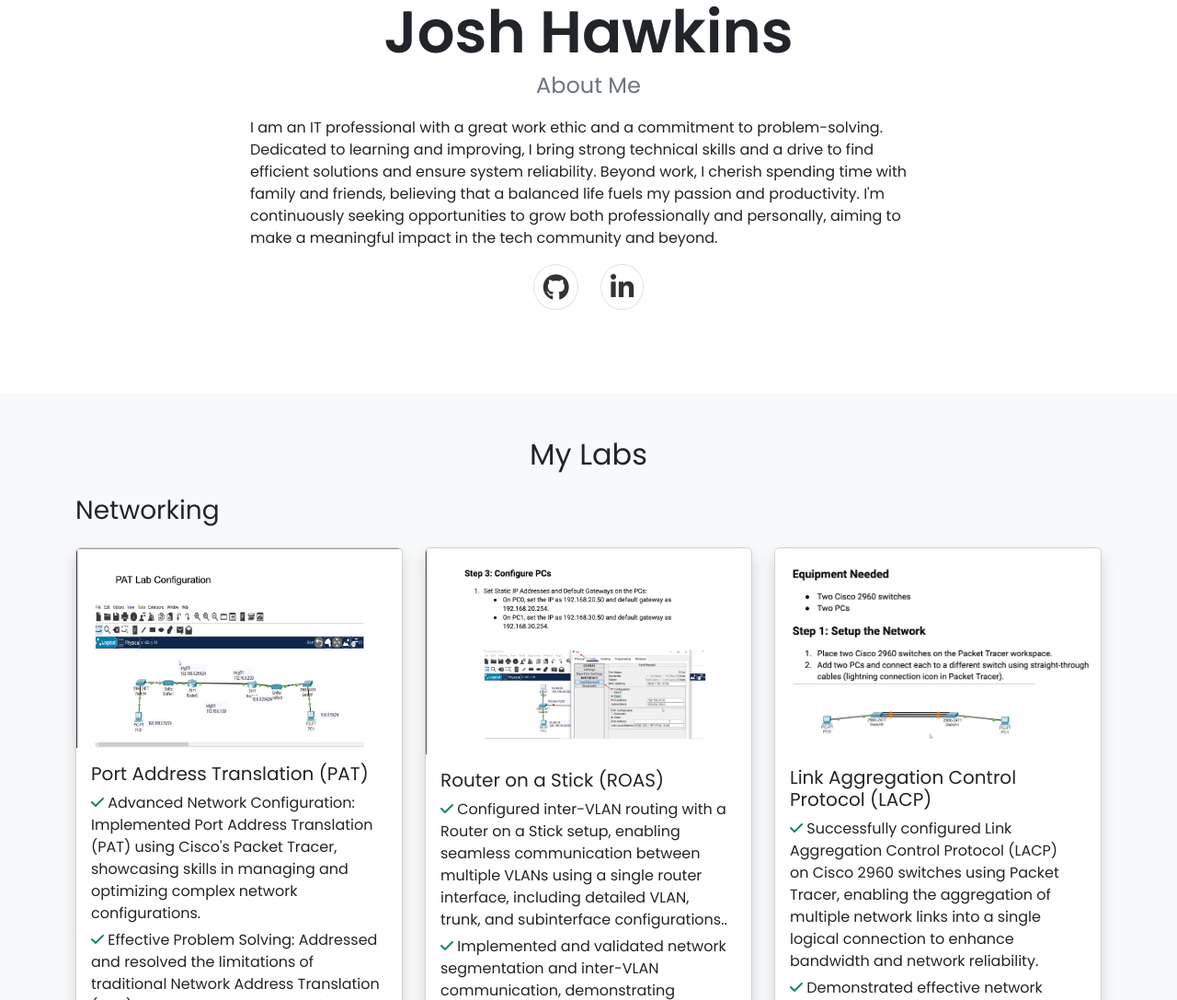
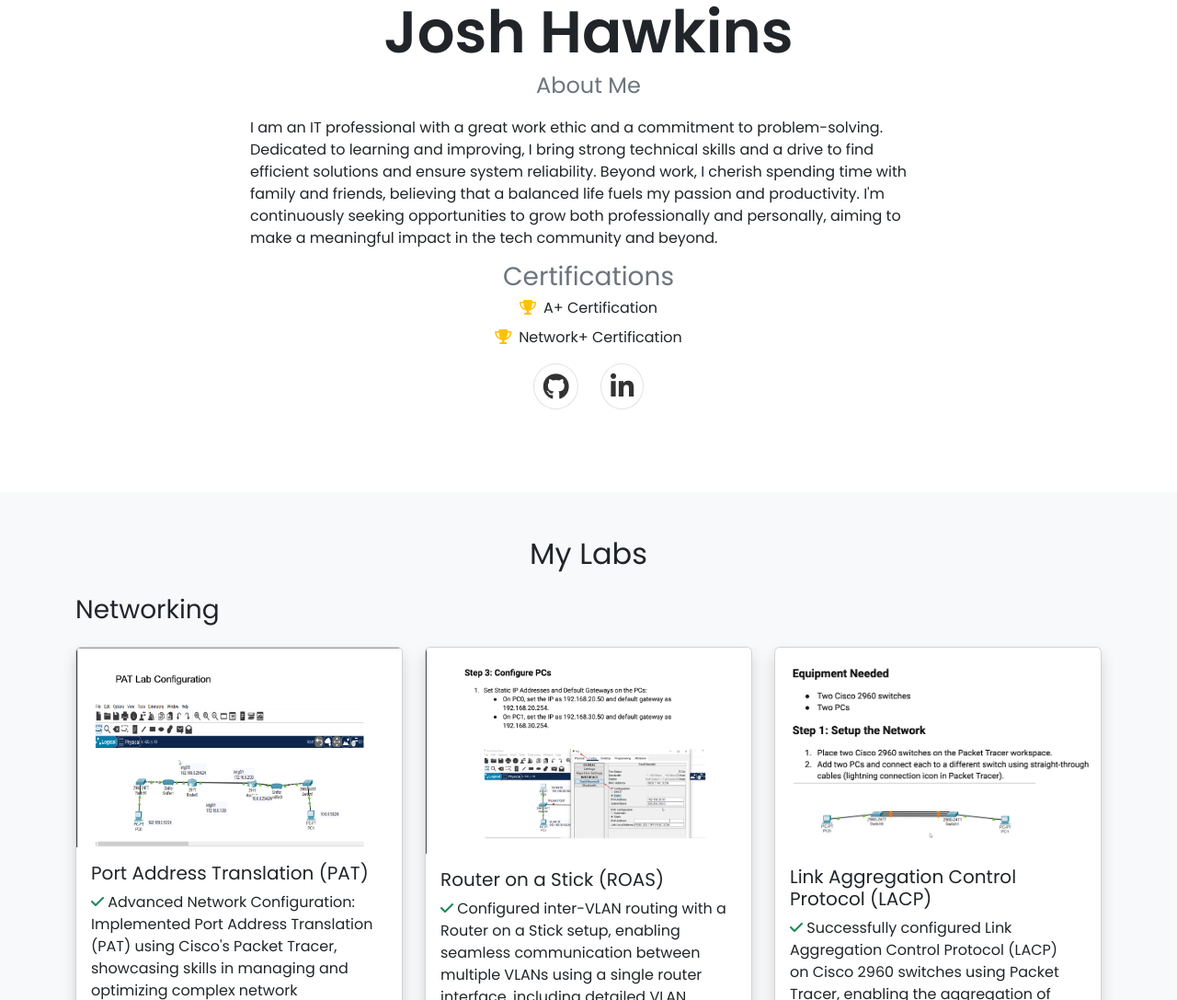
Before and after one commit to josh-it/2024-Portfolio, a plain HTML site: page index.html in a window 1280 px wide. Shown: the part 1714-2801 px from the top of the page at 92% size. Drawn offline with nearby package versions, Linux system fonts and the light colour scheme.

Commit message:
added certs

```diff
--- a/index.html
+++ b/index.html
@@ -195,6 +195,18 @@
                 a balanced life fuels my passion and productivity. I'm continuously seeking opportunities to grow both
                 professionally and personally, aiming to make a meaningful impact in the tech community and beyond.
               </p>
+
+              <div class="container">
+                <h3 class=" about-title lh-1 text-center">Certifications</h3>
+                <ul class="list-unstyled text-center">
+                  <li class="mb-2">
+                    <i class="fa-solid fa-trophy text-warning me-2"></i>A+ Certification
+                  </li>
+                  <li>
+                    <i class="fa-solid fa-trophy text-warning me-2"></i>Network+ Certification
+                  </li>
+                </ul>
+              </div>
 
               <div class="container">
                 <div class="text-center">
```
